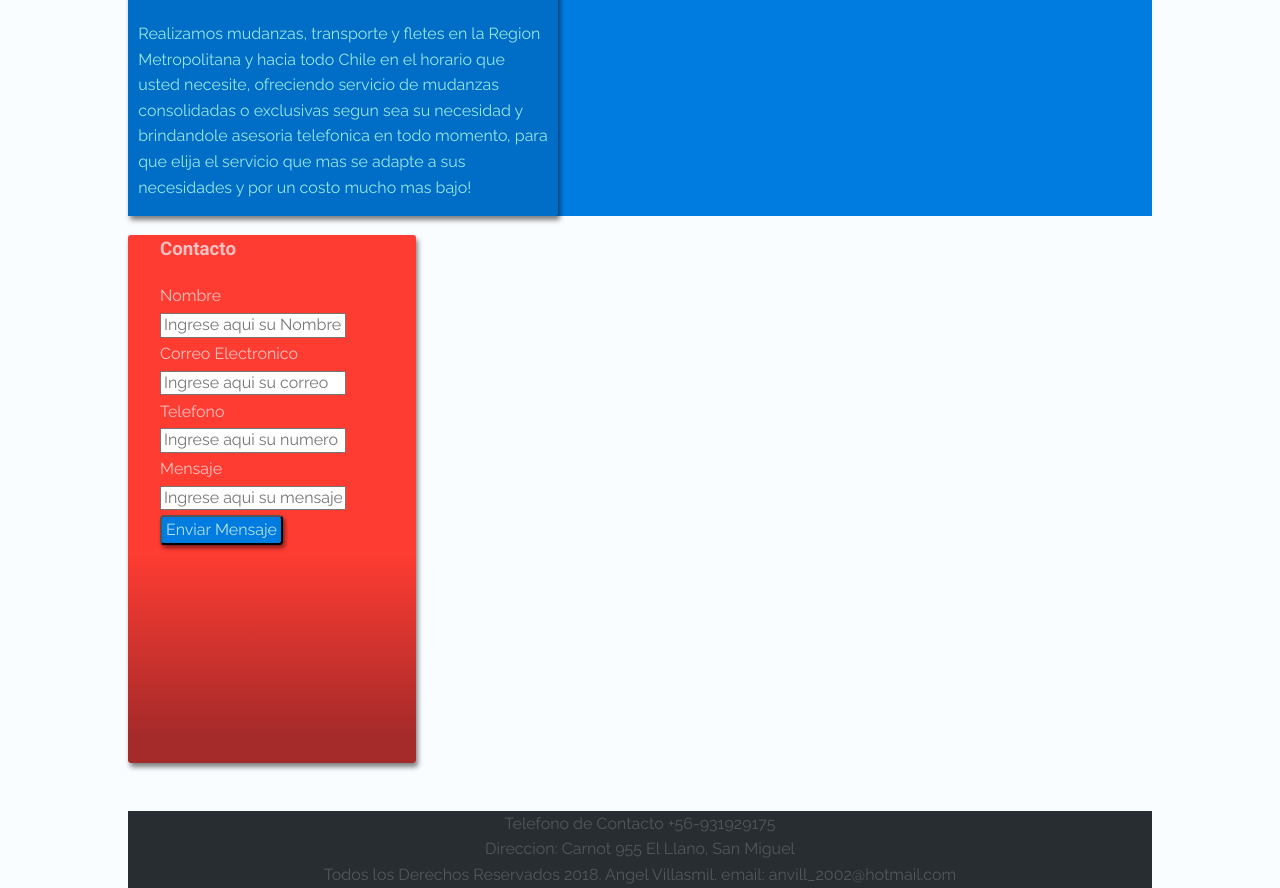
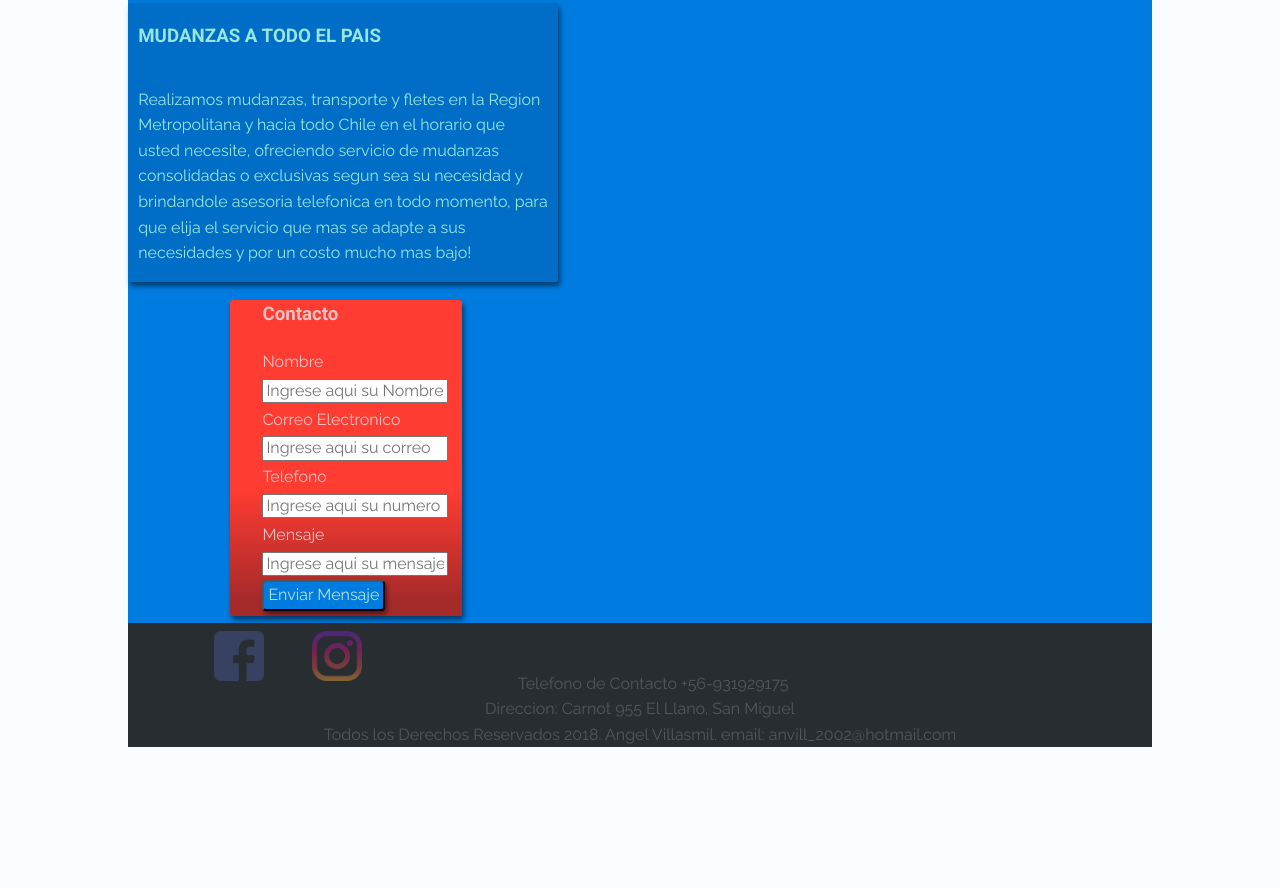
Before and after one commit to Bitd13531/First-project, a plain HTML site: page index1.html in a window 1280 px wide. Shown: the part 766-1654 px from the top of the page. After the commit the page ends 1513 px from the top, so only its background shows below. Drawn offline with Linux system fonts and the light colour scheme.

Commit message:
modificacion de pagina principal footer listo

```diff
--- a/css/style.css
+++ b/css/style.css
@@ -17,7 +17,7 @@
 --font-main: roboto;
 --font-second: Raleway;
 --line-height: 1.6;
---header-height: 8rem;
+--header-height: 6rem;
 --max-width: 1200px;
 }
 
@@ -31,34 +31,31 @@
   color: var(--text-color);
 }
 
-
-h1,h2,h3,h4,h5,h6{
-  font-family: var(--font-main), sans-serif;
-}
-
-h1{
-  font-style: 700;
-}
-
+h1,h2,h3,h4,h5,h6{font-family: var(--font-main), sans-serif;}
 a {
   text-decoration: none;
   display: inline;
+}
 
-}
 nav a {
   color: rgb(243, 209, 209);
 }
 
 nav{
-  align-items: flex-start;
-  text-align: right;
+  right: 4%;
+  top: 55%;
   word-spacing: 15px;
   padding-right: 2%;
+  position: absolute;
 }
 /*corregir la separacion del menu cotiza con nosotros*/
 
 nav a:nth-child(3){
   word-spacing: .8px;
+}
+nav a:hover{
+  border-bottom: solid 3px var(--third-color-alt);
+  padding-bottom: 13px;
 }
 
 .menu-container {
@@ -73,20 +70,25 @@
   color: var(--border-color);
   font-size:1.05rem;
   vertical-align: middle;
-
-
-
-}
-
-.logo-menu img{
- display: flex;
 }
 
 .logo-menu,
 .logo-menu img {
-  display: grid;
+  position: absolute;
+  display: flex;
+  height: 80px;
+  top:7%;
+  left:5%;
+  padding: 0;
 }
 
+.box-main{
+  background-color: var(--cta-color);
+  color: rgb(152, 231, 223);
+  flex-wrap: nowrap;
+  top: calc(var(--header-height)*1.05);
+  padding-bottom: 3px;
+}
 .box-main,
 .box-card1,
 .box-card2,
@@ -99,21 +101,20 @@
 }
 
 .box-telefono{
-    display: grid;
+    display: flex;
     background-image: linear-gradient(var(--third-color), var(--third-color-alt));
     width: 15%;
-    height: 20vh;
+    height: 25vh;
     border-radius: 3px;
     box-shadow: 2px 4px 5px rgba(0,0 ,0, .5);
-    position: relative;
-    left: 65%;
-    top: 40%;
+
 }
+
 .box-card1,
 .box-card2,
 .box-card3,
 .box-main-description{
-  display: grid;
+  display: flex;
   background-color: var(--cta-color-alt);
   width: 40%;
   height: 35%;
@@ -124,44 +125,27 @@
   padding-left: 1%;
   padding-right: 1%;
   color: rgb(152, 231, 223);
+  flex-wrap: wrap;
 }
 
-.box-main{
-  background-color: var(--cta-color);
-  color: rgb(152, 231, 223);
-}
 
 .box-telefono p span,
 .box-telefono a{
-  color: rgb(234, 243, 181);
+  color: rgb(234, 243, 181);}
 
-}
-
-footer{
-  display: block;
-  background: var(--dark-color);
-  color: var(--text-color);
-  text-align: center;
-}
-footer a {
-  text-decoration: none;
-  color: var(--text-color);
-}
-footer a:hover{
-  text-decoration: underline;
-  color: rgb(173, 166, 166);
-}
   .form-box{
     background-image: linear-gradient(to bottom, var(--first-color) 60%, brown 95%);
-  width: 20%;
-  height: 66vh;
-  margin-bottom: 3rem;
+    width: 200px;
+    height: 220%;
    color: rgb(241, 193, 193);
     padding-left: 2rem ;
     padding-right: -2rem;
+    padding-bottom: 3px;
     border-radius: 3px;
     box-shadow: 2px 4px 5px rgba(0,0 ,0, .5);
     line-height: 1.8rem;
+    margin-bottom: 4px;
+
 
   }
 
@@ -190,3 +174,55 @@
     border-radius: 3px;
 
   }
+
+
+  /*----------------------------footer------------------*/
+footer{
+  display: flex;
+  background: var(--dark-color);
+  color: var(--text-color);
+  text-align: center;
+  flex-wrap: nowrap;
+
+}
+.container-socialnetwork {margin: inherit;}
+footer a {
+  text-decoration: none;
+  color: var(--text-color);
+}
+footer a:hover{
+  text-decoration: underline;
+  color: rgb(173, 166, 166);
+}
+
+.socialnetwork .insta img {
+  margin-top: 8px;
+  height: 50px;
+  width: 50px;
+  justify-content: center;
+  margin-left: 3rem;
+  opacity: 0.5;
+
+ }
+ .socialnetwork .face img {
+  margin-top: 8px;
+  height: 50px;
+  width: 50px;
+  justify-content: center;
+  opacity: 0.5;
+ }
+ .socialnetwork .face img:hover{
+   opacity: 1;
+   cursor: pointer;
+ }
+ .socialnetwork .insta img:hover{
+  opacity: 1;
+  cursor: pointer;
+}
+ .telf-contacto{
+   justify-content: baseline;
+   text-align: center;
+   margin-top: 3rem;
+   margin-left: -4rem;
+
+ }
--- a/index1.html
+++ b/index1.html
@@ -30,9 +30,14 @@
       </nav>
     </div>
 
+
+    <div class="box-main">
       <div class="slider-container">
         <div class="slider">
-
+          <img src="" alt="">
+          <img src="" alt="">
+          <img src="" alt="">
+          <img src="" alt="">
         </div>
       </div>
 
@@ -44,7 +49,6 @@
             <br>+56-931929175</p>
         </a>
       </div>
-    <div class="box-main">
       <div class="box-main-description">
         <h1>Mudanzas Ladino</h1>
         <article>El Mejor Servicio de Mudanzas y fletes en todo Chile, El mas rápido, el más seguro y el más confiable. Ofrecemos
@@ -69,7 +73,7 @@
           en todo momento, para que elija el servicio que mas se adapte a sus necesidades y por un costo mucho mas bajo!
         </p>
       </div>
-    </div>
+
       <div class="form-box">
         <form>
           <h3>Contacto</h3>
@@ -84,18 +88,30 @@
           <input type="submit" value="Enviar Mensaje">
         </form>
       </div>
+    </div>
   </header>
 
   <footer>
-    <div>
+    <div class="container-socialnetwork">
+      <div class="socialnetwork row">
+
+        <div class="face">
+          <img src="./img/icon/png/face.png" alt="Visita nuestra Página en Facebook, Mudanzas Ladino">
+        </div>
+        <div class="insta">
+          <img src="./img/icon/png/insta.png" alt="Visitanos en nuestra red social Instagram">
+        </div>
+        <div class="telf-contacto col-xs-10">
           Telefono de Contacto +56-931929175
         </div>
-    <div>
+        <div class="direccion col-xs-12 center-xs">
           <a href="https://www.google.com/maps/embed?pb=!1m18!1m12!1m3!1d3327.775229745834!2d-70.64782558518222!3d-33.48120228076519!2m3!1f0!2f0!3f0!3m2!1i1024!2i768!4f13.1!3m3!1m2!1s0x9662c53620dea15d%3A0xd404ac7150ae7f73!2sCarnot+955%2C+San+Miguel%2C+Regi%C3%B3n+Metropolitana!5e0!3m2!1ses-419!2scl!4v1516151850395">Direccion: Carnot 955 El Llano, San Miguel</a>
         </div>
-    <div>
+        <div class="Derechos col-xs-12 center-xs">
           Todos los Derechos Reservados 2018. Angel Villasmil. email:
           <a href="mailto:anvill_2002@hotmail.com">anvill_2002@hotmail.com</a>
+        </div>
+      </div>
     </div>
   </footer>
 </body>
```
Also changed, not shown: form-contact.html (+14 -3 lines), oficinas.html (+14 -3 lines), services.html (+14 -3 lines), img/icon/backup.txt (added), img/icon/png/check.png (renamed from img/icon/png/005-checked.png), img/icon/png/face.png (renamed from img/icon/png/007-social-media.png), img/icon/png/insta.png (renamed from img/icon/png/006-social-media-1.png), img/icon/png/nosotros.png (renamed from img/icon/png/004-network.png), img/icon/png/whats.png (renamed from img/icon/png/001-whatsapp-1.png), img/icon/png/work.png (renamed from img/icon/png/003-boss.png), 1 other file. Lines whose indentation alone changed are shown as unchanged.
